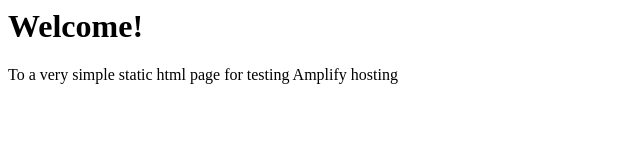
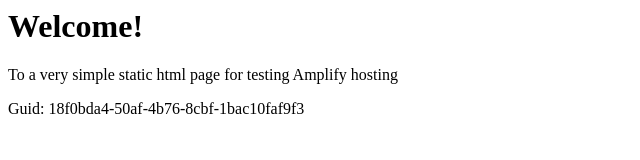
Before and after one commit to aws-aemilia-pdx/Github-PR-Commit-Integration-Test-DoNotTouch-v0-preprod-us-west-2, a website: page src/index.html in a window 1280 px wide. Shown: the whole page, without its empty margins (0-640 px from the left). Drawn offline with Linux system fonts and the light colour scheme.

Commit message:
commit from integ tests

```diff
--- a/src/index.html
+++ b/src/index.html
@@ -1,3 +1,5 @@
+
+
 <html lang="en">
 
 <head>
@@ -10,6 +12,6 @@
 <body>
     <h1>Welcome!</h1>
     <p>To a very simple static html page for testing Amplify hosting</p>
-</body>
+    <p>Guid: 18f0bda4-50af-4b76-8cbf-1bac10faf9f3</p></body>
 
 </html>
```
